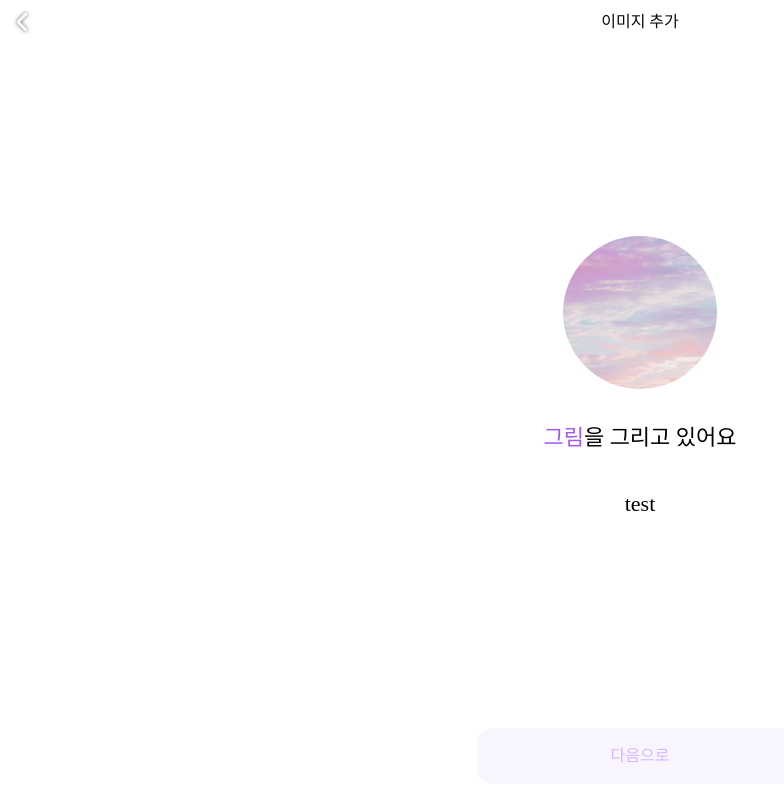
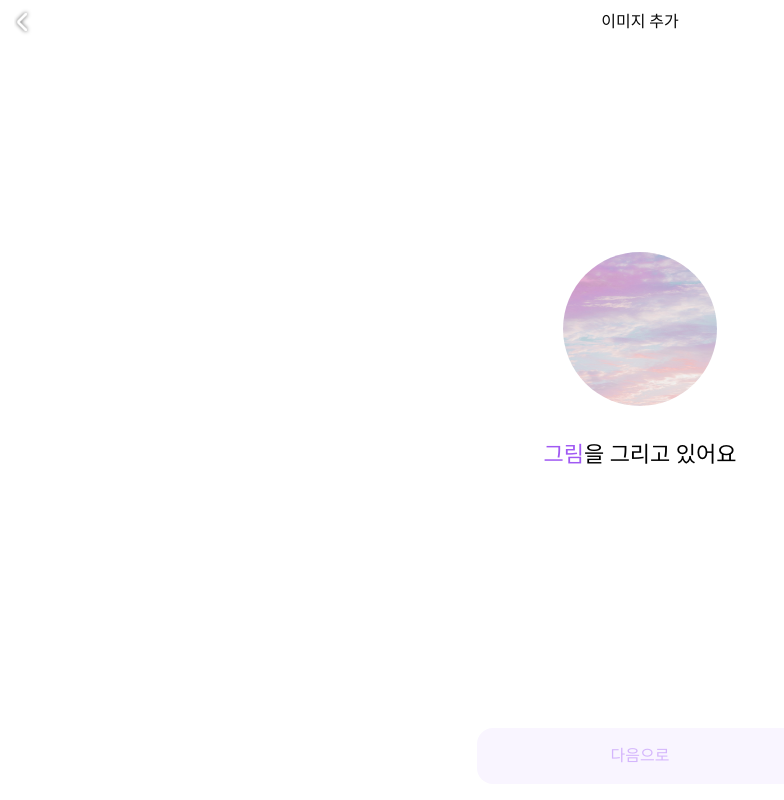
Before and after one commit to Canvas-Diary/Frontend, a React (Vite) app: page /diary/1/draw in a window 1280 px wide. Shown: the whole page, without its empty margins (0-784 px from the left). Built offline with nearby package versions, Linux system fonts and the light colour scheme; a web font is replaced by a local one.

Commit message:
fix: text 버튼 삭제

```diff
--- a/src/pages/write/Draw.tsx
+++ b/src/pages/write/Draw.tsx
@@ -4,7 +4,7 @@ import { FADEINANIMATION } from "../../styles/animations";
 import { ContextProps } from "./Layout/DiaryWriteFlowLayout";
 
 const Draw = () => {
-  const { isLoaded, setIsLoaded, styles, diaryInfo } = useOutletContext<ContextProps>();
+  const { isLoaded, styles, diaryInfo } = useOutletContext<ContextProps>();
   const matchingStyle = styles?.styles.find((style) => style.name === diaryInfo.style);
   const imageUrl = matchingStyle ? matchingStyle.imageUrl : "";
 
@@ -38,7 +38,6 @@ const Draw = () => {
             <span className="text-primary-medium dark:text-primary-light-3">그림</span>이 다
             그려졌어요
           </div>
-          <button onClick={() => setIsLoaded((prev) => !prev)}>test</button>
         </div>
       </div>
     </div>
--- a/src/pages/write/Layout/DiaryWriteFlowLayout.tsx
+++ b/src/pages/write/Layout/DiaryWriteFlowLayout.tsx
@@ -141,7 +141,6 @@ const DiaryWriteFlowLayout = () => {
             setDiaryInfo,
             isLoaded,
             setKeywords,
-            setIsLoaded,
             styles,
             setStyles,
           }}
```
